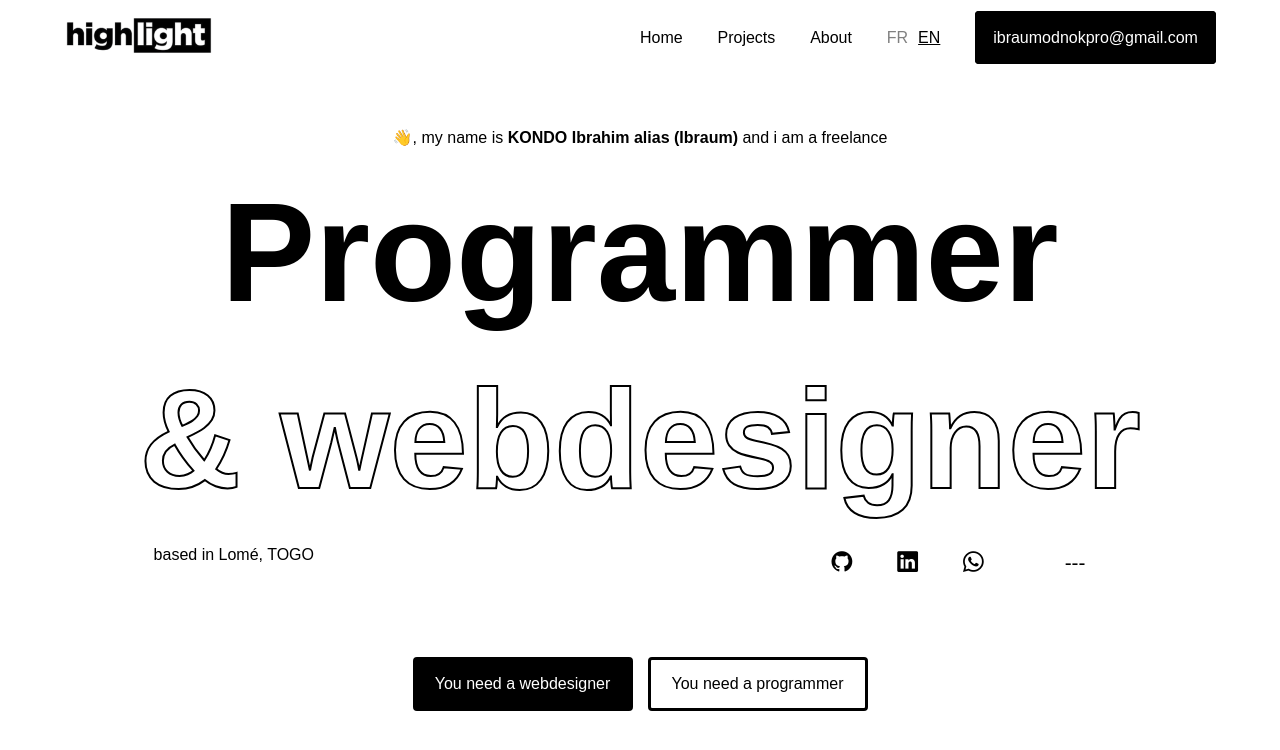
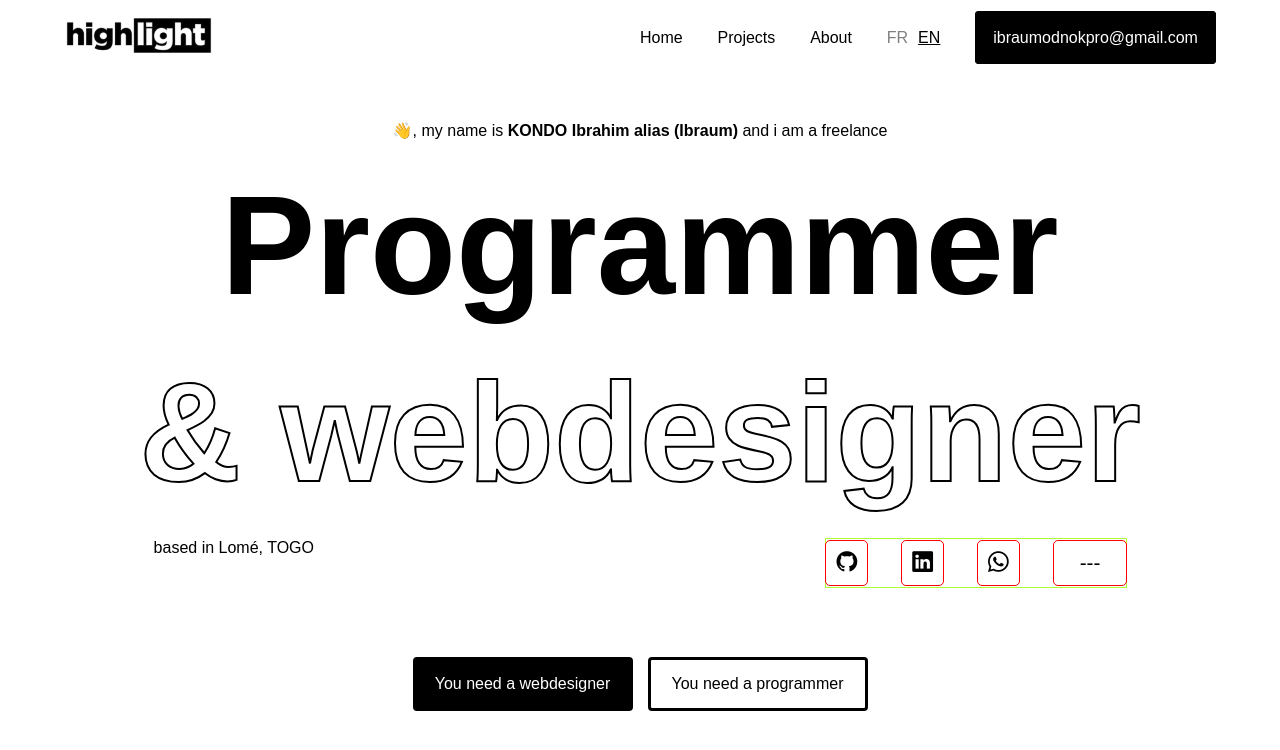
Before and after one commit to ibraum/portfolio-ibraum-me, a plain HTML site: page index.html in a window 1280 px wide. Drawn offline with nearby package versions, Linux system fonts and the light colour scheme.

Commit message:
remove comment in index.html

```diff
--- a/style.css
+++ b/style.css
@@ -184,21 +184,26 @@ main{
     align-items: center;
     justify-content: end;
     gap: 35px;
+    padding: 2px 0px;
+    outline: 1px solid greenyellow;
 }
 
 .logos-logo{
-    padding: 5px;
+    text-decoration: none;
+    padding: 10px;
     font-size: 1.3rem;
     color: var(--black);
     border-radius: 4px;
     display: flex;
     align-items: center;
     justify-content: center;
-    /* outline: 1px solid red; */
+    cursor: pointer;
+    z-index: 0;
+    outline: 1px solid red;
 }
 
 #github-icon:hover{
-    background-color: var(--purple);
+    color: var(--purple);
 }
 
 .img{
```
Also changed, not shown: index.html (+0 -3 lines).
